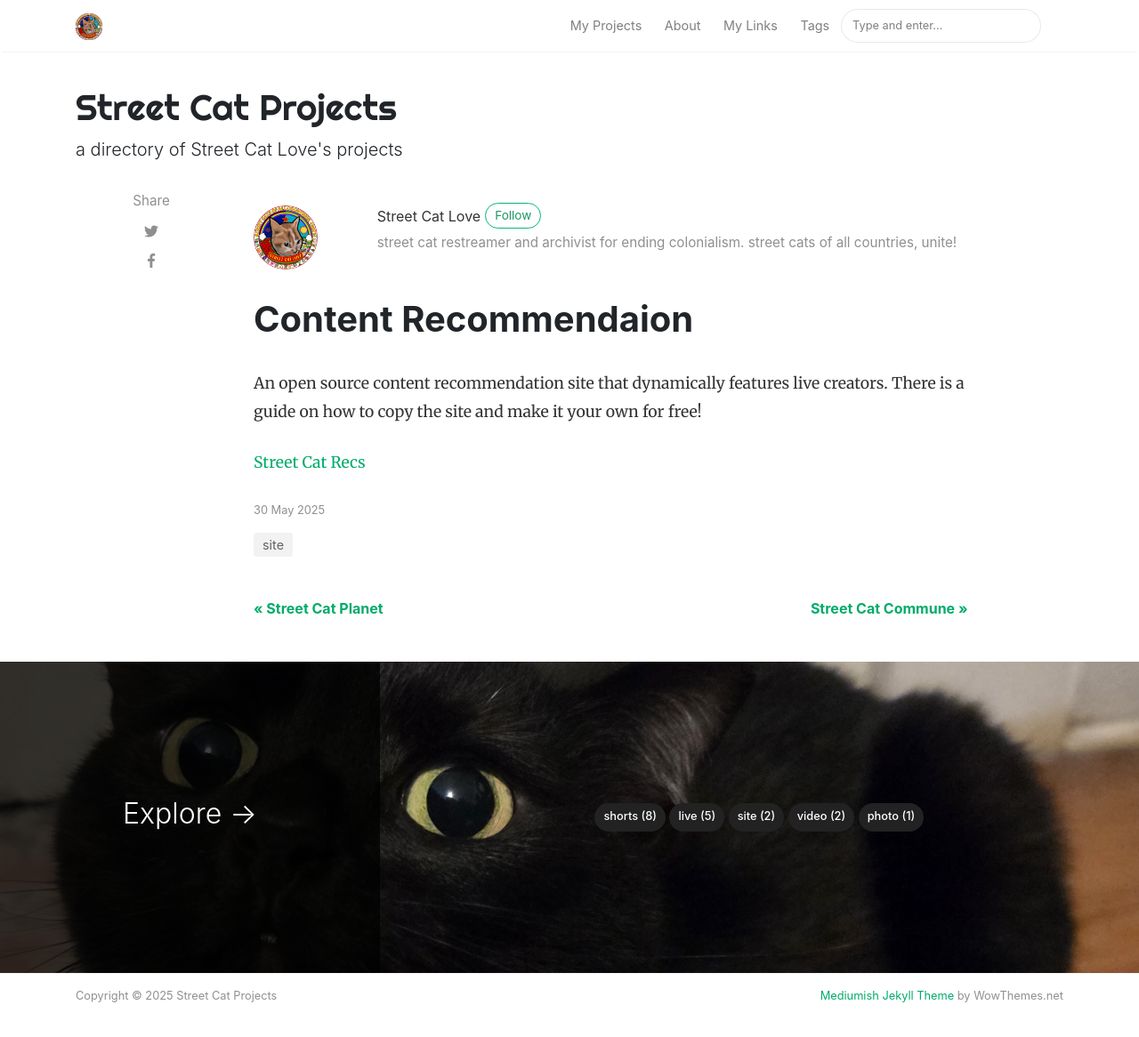
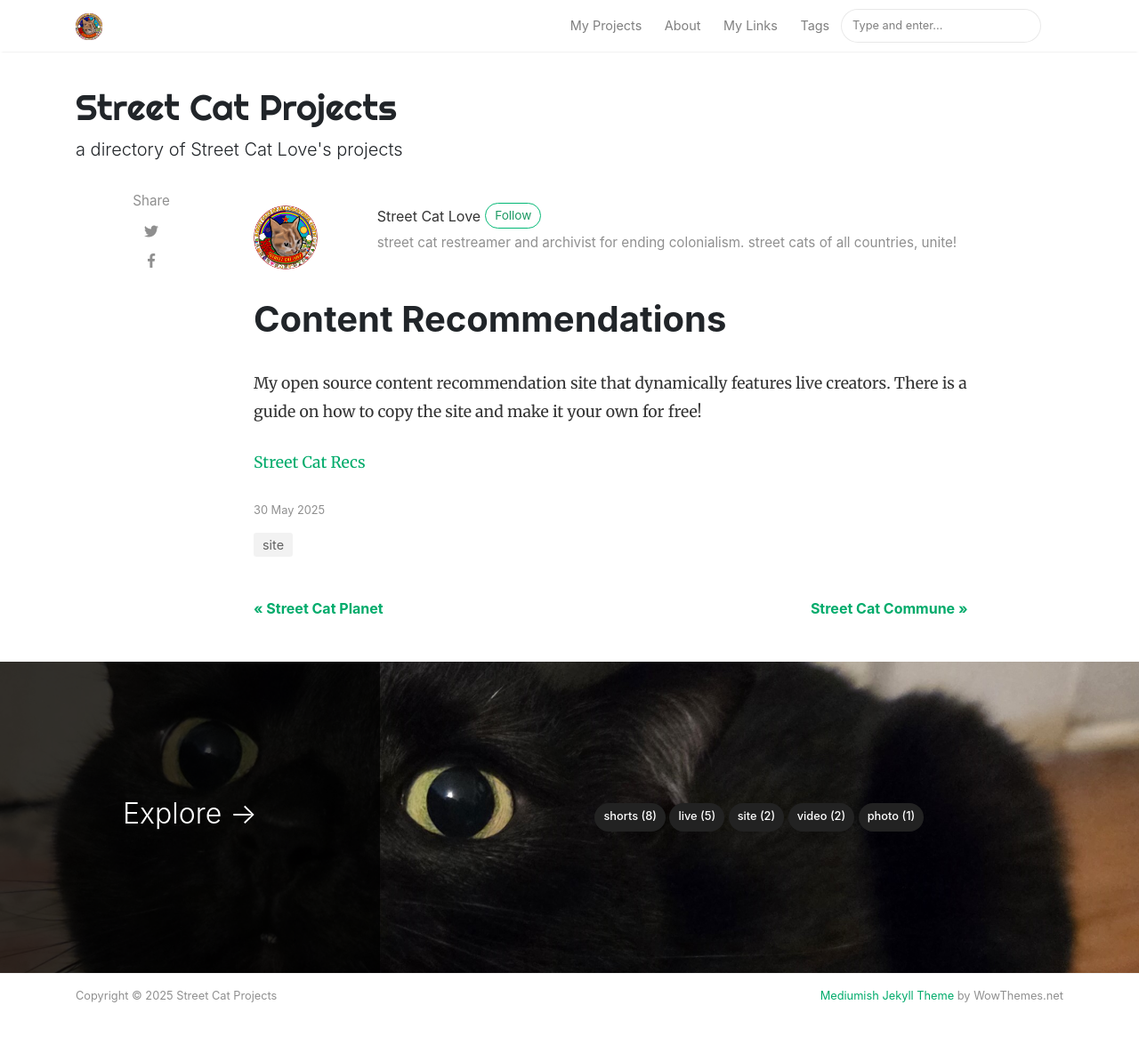
Before and after one commit to StreetCatLove/proj, a Jekyll site: the page built from _posts/2025-05-30-recs.md, in a window 1280 px wide and 1203 px high. Shown: the top 1166 px of the window at 89% size. Built offline with Jekyll 4.4.1, drawn with Linux system fonts in a browser that asks for light colours; nearby versions of some CDN libraries; comment, search, counter and statistics services are not loaded.

Commit message:
Update 2025-05-30-recs.md

```diff
--- a/_posts/2025-05-30-recs.md
+++ b/_posts/2025-05-30-recs.md
@@ -1,6 +1,6 @@
 ---
 layout: post
-title:  "Content Recommendaion"
+title:  "Content Recommendations"
 author: street_cat
 categories: [ site ]
 image: assets/images/recs.jpg
@@ -9,6 +9,6 @@ hidden: false
 comments: false
 ---
 
-An open source content recommendation site that dynamically features live creators. There is a guide on how to copy the site and make it your own for free!
+My open source content recommendation site that dynamically features live creators. There is a guide on how to copy the site and make it your own for free!
 
 <a href="https://streetcatlove.github.io/recs">Street Cat Recs</a>
```
